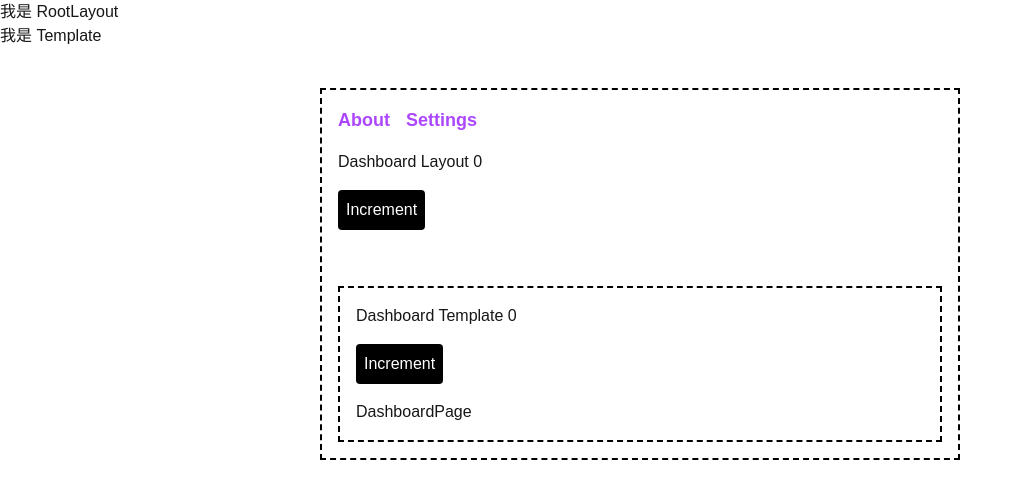
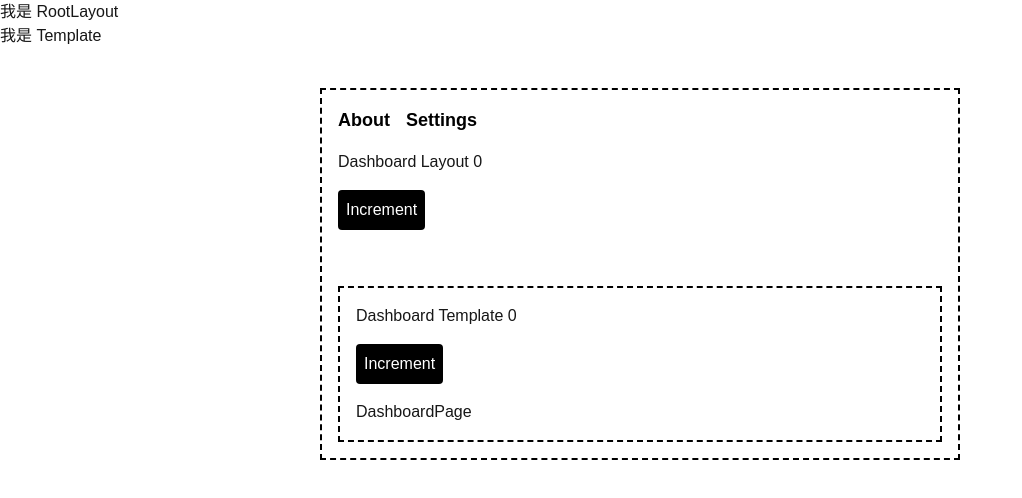
Before and after one commit to Jerry-Hero666/learn-next, a Next.js app: page /dashboard in a window 1280 px wide. Shown: the top 498 px of the page, without its empty margins (0-1022 px from the left). Built offline with nearby package versions, Linux system fonts and the light colour scheme.

Commit message:
usePathName的使用

```diff
--- a/src/app/dashboard/layout.tsx
+++ b/src/app/dashboard/layout.tsx
@@ -1,6 +1,12 @@
 "use client";
 import Link from "next/link";
+import { usePathname } from "next/navigation";
 import { use, useState } from "react";
+
+const linkData = [
+  { href: "/dashboard/about", label: "About" },
+  { href: "/dashboard/settings", label: "Settings" },
+];
 
 export default function DashBoardLayout({
   children,
@@ -8,15 +14,27 @@ export default function DashBoardLayout({
   children: React.ReactNode;
 }>) {
   const [count, setCount] = useState(0);
-
+  const pathname = usePathname();
   return (
     <div className="border-2 border-dashed border-black p-4 w-1/2 mx-auto mt-10">
-      <div className="flex gap-4 mb-4 font-bold text-lg text-purple-500">
-        <Link href="/dashboard/about">About</Link>
-        <Link href="/dashboard/settings">Settings</Link>
+      <div className="flex gap-4 mb-4 font-bold text-lg text-black ">
+        {linkData.map(({ href, label }) => (
+          <Link
+            key={href}
+            className={pathname === href ? "text-purple-500" : ""}
+            href={href}
+          >
+            {label}
+          </Link>
+        ))}
       </div>
       <h2>Dashboard Layout {count}</h2>
-      <button className="bg-black text-white p-2 my-4 rounded" onClick={() => setCount(count + 1)}>Increment</button>
+      <button
+        className="bg-black text-white p-2 my-4 rounded"
+        onClick={() => setCount(count + 1)}
+      >
+        Increment
+      </button>
       {children}
     </div>
   );
```
